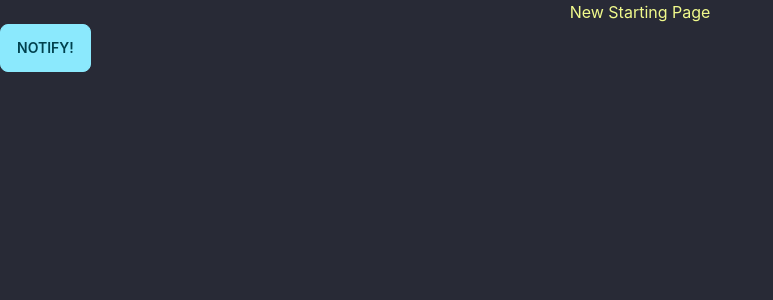
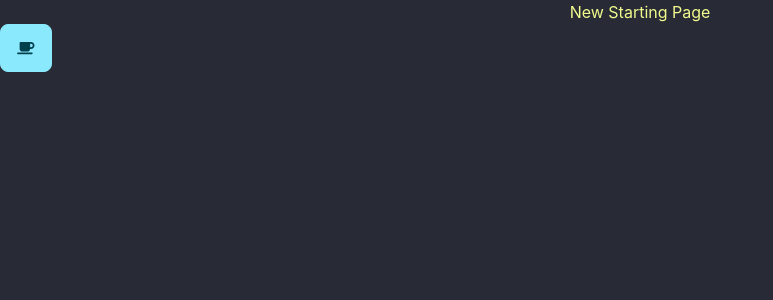
Before and after one commit to Rafi-Riday/fighting-faris-react, a React (Create React App) app: page / in a window 1280 px wide. Shown: the top 300 px of the page, without its empty margins (0-773 px from the left). Built offline with nearby package versions, Linux system fonts and the light colour scheme.

Commit message:
added and configured font-awesome

```diff
--- a/package.json
+++ b/package.json
@@ -3,6 +3,9 @@
   "version": "0.1.0",
   "private": true,
   "dependencies": {
+    "@fortawesome/fontawesome-svg-core": "^6.2.0",
+    "@fortawesome/free-solid-svg-icons": "^6.2.0",
+    "@fortawesome/react-fontawesome": "^0.2.0",
     "@testing-library/jest-dom": "^5.16.5",
     "@testing-library/react": "^13.4.0",
     "@testing-library/user-event": "^13.5.0",
--- a/src/App.js
+++ b/src/App.js
@@ -1,12 +1,15 @@
 import { ToastContainer, toast } from 'react-toastify';
 import 'react-toastify/dist/ReactToastify.css';
+import { FontAwesomeIcon } from '@fortawesome/react-fontawesome'
+import { faCoffee } from '@fortawesome/free-solid-svg-icons'
 
 function App() {
+
   return (
     <div>
       <div className="text-center text-warning">New Starting Page</div>
-      <button className='btn btn-info' onClick={() => toast("Wow so easy!")}>Notify!</button>
-      <ToastContainer icon={true} position="bottom-right" autoClose={3000} hideProgressBar={false} newestOnTop closeOnClick rtl={false} pauseOnFocusLoss draggable pauseOnHover />
+      <button className='btn btn-info' onClick={() => toast.info('Wow so easy!', { theme: 'colored', position: "bottom-right", autoClose: 3000, hideProgressBar: false, closeOnClick: true, pauseOnHover: true, draggable: true, progress: undefined, })}><FontAwesomeIcon icon={faCoffee} /></button>
+      <ToastContainer />
     </div>
   );
 }
```
Also changed, not shown: 1 other file (tests, documents, lock files or other folders).
